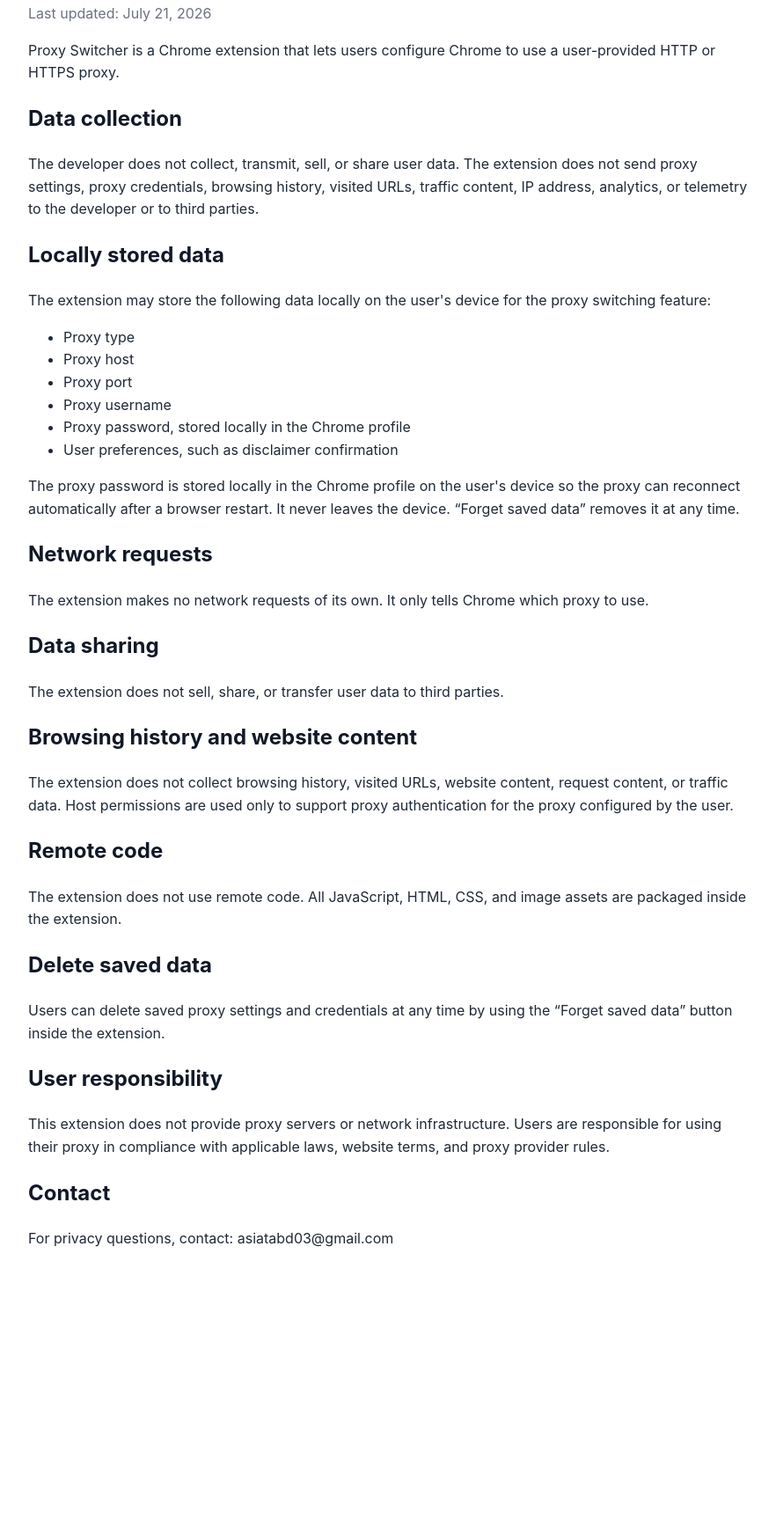
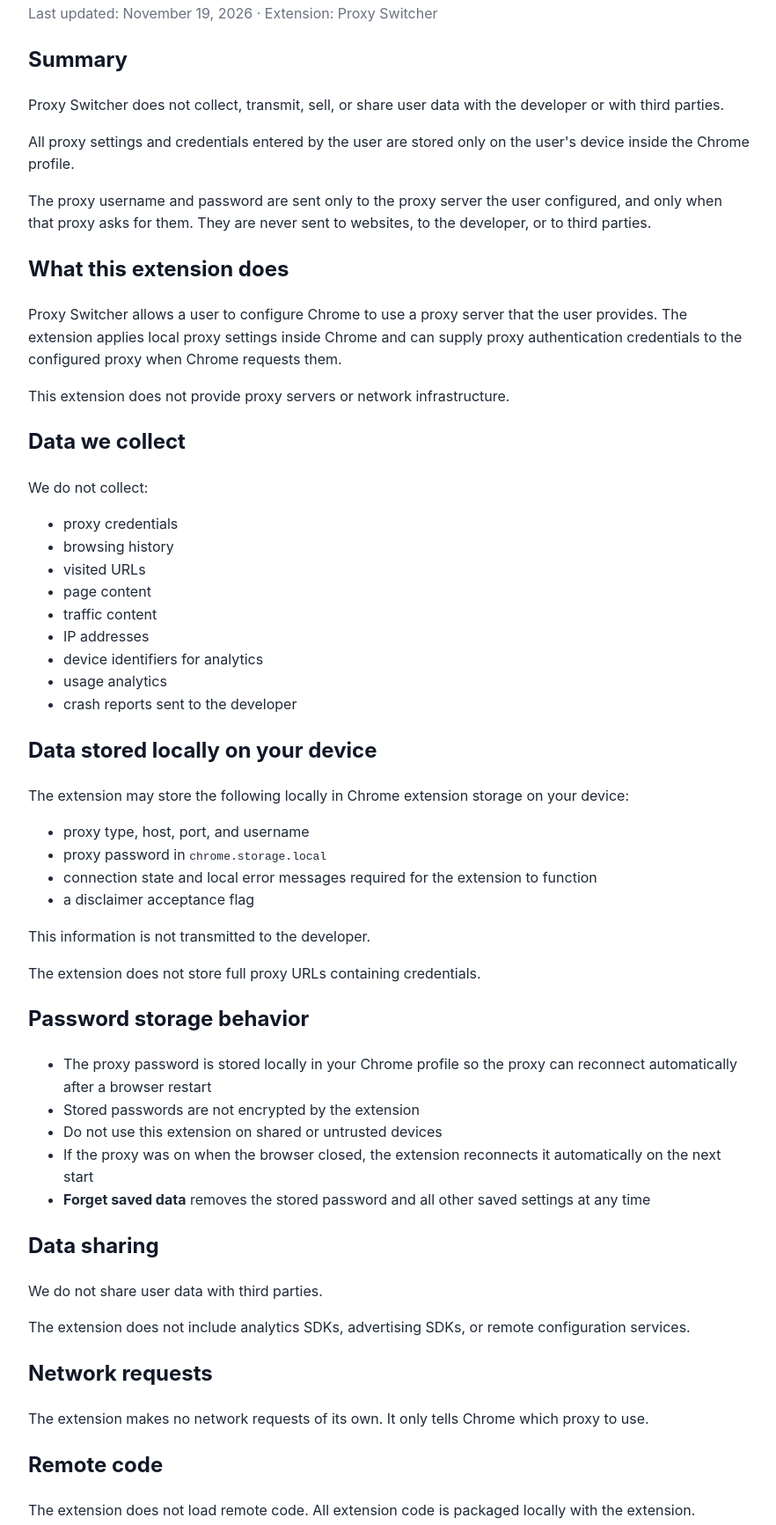
Before and after one commit to sugarufc/Chrome-proxy-extension, a browser extension: page docs/privacy.html in a window 1280 px wide. Shown: the part 104-1837 px from the top of the page at 88% size, without its empty margins (198-1080 px from the left). Before the commit the page ends 1564 px from the top, so only its background shows below. Drawn offline with Linux system fonts and the light colour scheme.

Commit message:
docs: make the Pages privacy policy match PRIVACY.md
docs/privacy.html had an older date and said the password never leaves
the device, although it is sent to the configured proxy. Both now carry
the same full text and date, state that credentials go only to the user's
proxy when it asks, and link to each other.

Co-Authored-By: Claude Opus 5.5 <noreply@anthropic.com>

```diff
--- a/docs/privacy.html
+++ b/docs/privacy.html
@@ -4,7 +4,12 @@
   <meta charset="utf-8">
   <meta name="viewport" content="width=device-width, initial-scale=1">
   <title>Privacy Policy — Proxy Switcher</title>
+  <!-- Keep this page in sync with PRIVACY.md in the repository. -->
   <style>
+    :root {
+      color-scheme: light dark;
+    }
+
     body {
       font-family: -apple-system, BlinkMacSystemFont, "Segoe UI", sans-serif;
       line-height: 1.6;
@@ -24,89 +29,151 @@
       margin-bottom: 8px;
     }
 
+    a {
+      color: #0066cc;
+      overflow-wrap: anywhere;
+    }
+
     .muted {
       color: #6b7280;
+    }
+
+    @media (prefers-color-scheme: dark) {
+      body {
+        color: #e5e7eb;
+        background: #111318;
+      }
+
+      h1, h2 {
+        color: #f9fafb;
+      }
+
+      a {
+        color: #6cb4ff;
+      }
+
+      .muted {
+        color: #9ca3af;
+      }
     }
   </style>
 </head>
 <body>
   <h1>Privacy Policy</h1>
-  <p class="muted">Last updated: July 21, 2026</p>
+  <p class="muted">Last updated: November 19, 2026 · Extension: Proxy Switcher</p>
 
+  <h2>Summary</h2>
   <p>
-    Proxy Switcher is a Chrome extension that lets users configure Chrome
-    to use a user-provided HTTP or HTTPS proxy.
+    Proxy Switcher does not collect, transmit, sell, or share user data with the developer or with third parties.
+  </p>
+  <p>
+    All proxy settings and credentials entered by the user are stored only on the user's device inside the Chrome
+    profile.
+  </p>
+  <p>
+    The proxy username and password are sent only to the proxy server the user configured, and only when that proxy
+    asks for them. They are never sent to websites, to the developer, or to third parties.
   </p>
 
-  <h2>Data collection</h2>
+  <h2>What this extension does</h2>
   <p>
-    The developer does not collect, transmit, sell, or share user data.
-    The extension does not send proxy settings, proxy credentials, browsing
-    history, visited URLs, traffic content, IP address, analytics, or telemetry
-    to the developer or to third parties.
+    Proxy Switcher allows a user to configure Chrome to use a proxy server that the user provides. The extension
+    applies local proxy settings inside Chrome and can supply proxy authentication credentials to the configured proxy
+    when Chrome requests them.
   </p>
+  <p>This extension does not provide proxy servers or network infrastructure.</p>
 
-  <h2>Locally stored data</h2>
-  <p>
-    The extension may store the following data locally on the user's device
-    for the proxy switching feature:
-  </p>
-
+  <h2>Data we collect</h2>
+  <p>We do not collect:</p>
   <ul>
-    <li>Proxy type</li>
-    <li>Proxy host</li>
-    <li>Proxy port</li>
-    <li>Proxy username</li>
-    <li>Proxy password, stored locally in the Chrome profile</li>
-    <li>User preferences, such as disclaimer confirmation</li>
+    <li>proxy credentials</li>
+    <li>browsing history</li>
+    <li>visited URLs</li>
+    <li>page content</li>
+    <li>traffic content</li>
+    <li>IP addresses</li>
+    <li>device identifiers for analytics</li>
+    <li>usage analytics</li>
+    <li>crash reports sent to the developer</li>
   </ul>
 
-  <p>
-    The proxy password is stored locally in the Chrome profile on the user's
-    device so the proxy can reconnect automatically after a browser restart.
-    It never leaves the device. “Forget saved data” removes it at any time.
-  </p>
+  <h2>Data stored locally on your device</h2>
+  <p>The extension may store the following locally in Chrome extension storage on your device:</p>
+  <ul>
+    <li>proxy type, host, port, and username</li>
+    <li>proxy password in <code>chrome.storage.local</code></li>
+    <li>connection state and local error messages required for the extension to function</li>
+    <li>a disclaimer acceptance flag</li>
+  </ul>
+  <p>This information is not transmitted to the developer.</p>
+  <p>The extension does not store full proxy URLs containing credentials.</p>
+
+  <h2>Password storage behavior</h2>
+  <ul>
+    <li>
+      The proxy password is stored locally in your Chrome profile so the proxy can reconnect automatically after a
+      browser restart
+    </li>
+    <li>Stored passwords are not encrypted by the extension</li>
+    <li>Do not use this extension on shared or untrusted devices</li>
+    <li>If the proxy was on when the browser closed, the extension reconnects it automatically on the next start</li>
+    <li><strong>Forget saved data</strong> removes the stored password and all other saved settings at any time</li>
+  </ul>
+
+  <h2>Data sharing</h2>
+  <p>We do not share user data with third parties.</p>
+  <p>The extension does not include analytics SDKs, advertising SDKs, or remote configuration services.</p>
 
   <h2>Network requests</h2>
-  <p>
-    The extension makes no network requests of its own. It only tells Chrome
-    which proxy to use.
-  </p>
-
-  <h2>Data sharing</h2>
-  <p>
-    The extension does not sell, share, or transfer user data to third parties.
-  </p>
-
-  <h2>Browsing history and website content</h2>
-  <p>
-    The extension does not collect browsing history, visited URLs, website
-    content, request content, or traffic data. Host permissions are used only
-    to support proxy authentication for the proxy configured by the user.
-  </p>
+  <p>The extension makes no network requests of its own. It only tells Chrome which proxy to use.</p>
 
   <h2>Remote code</h2>
+  <p>The extension does not load remote code. All extension code is packaged locally with the extension.</p>
+
+  <h2>Permissions</h2>
+  <p>The extension requests Chrome permissions only to:</p>
+  <ul>
+    <li>apply and clear the user's proxy configuration</li>
+    <li>store user preferences and credentials locally</li>
+    <li>respond to proxy authentication challenges for the configured proxy</li>
+  </ul>
   <p>
-    The extension does not use remote code. All JavaScript, HTML, CSS, and
-    image assets are packaged inside the extension.
-  </p>
-
-  <h2>Delete saved data</h2>
-  <p>
-    Users can delete saved proxy settings and credentials at any time by using
-    the “Forget saved data” button inside the extension.
+    These permissions are not used to collect browsing history or monitor website activity for the developer.
   </p>
 
   <h2>User responsibility</h2>
+  <p>You are responsible for:</p>
+  <ul>
+    <li>providing your own proxy server details</li>
+    <li>complying with applicable laws</li>
+    <li>complying with website terms of service</li>
+    <li>complying with your proxy provider's terms</li>
+  </ul>
+
+  <h2>Data deletion</h2>
   <p>
-    This extension does not provide proxy servers or network infrastructure.
-    Users are responsible for using their proxy in compliance with applicable
-    laws, website terms, and proxy provider rules.
+    You can remove locally stored proxy settings and credentials at any time using <strong>Forget saved data</strong>
+    in the extension popup.
+  </p>
+  <p>Uninstalling the extension removes extension storage from your browser profile.</p>
+
+  <h2>Children</h2>
+  <p>
+    This extension is not directed to children under 13, and we do not knowingly collect personal information from
+    children.
+  </p>
+
+  <h2>Changes</h2>
+  <p>
+    If this privacy policy changes, the updated version will be included with the extension package and published with
+    future releases.
   </p>
 
   <h2>Contact</h2>
   <p>
-    For privacy questions, contact: asiatabd03@gmail.com
+    Support contact: <a href="mailto:asiatabd03@gmail.com">asiatabd03@gmail.com</a><br>
+    Repository:
+    <a href="https://github.com/sugarufc/Chrome-proxy-extension">https://github.com/sugarufc/Chrome-proxy-extension</a>
   </p>
 </body>
 </html>
```
Also changed, not shown: PRIVACY.md (+6 -1 lines), README.md.
